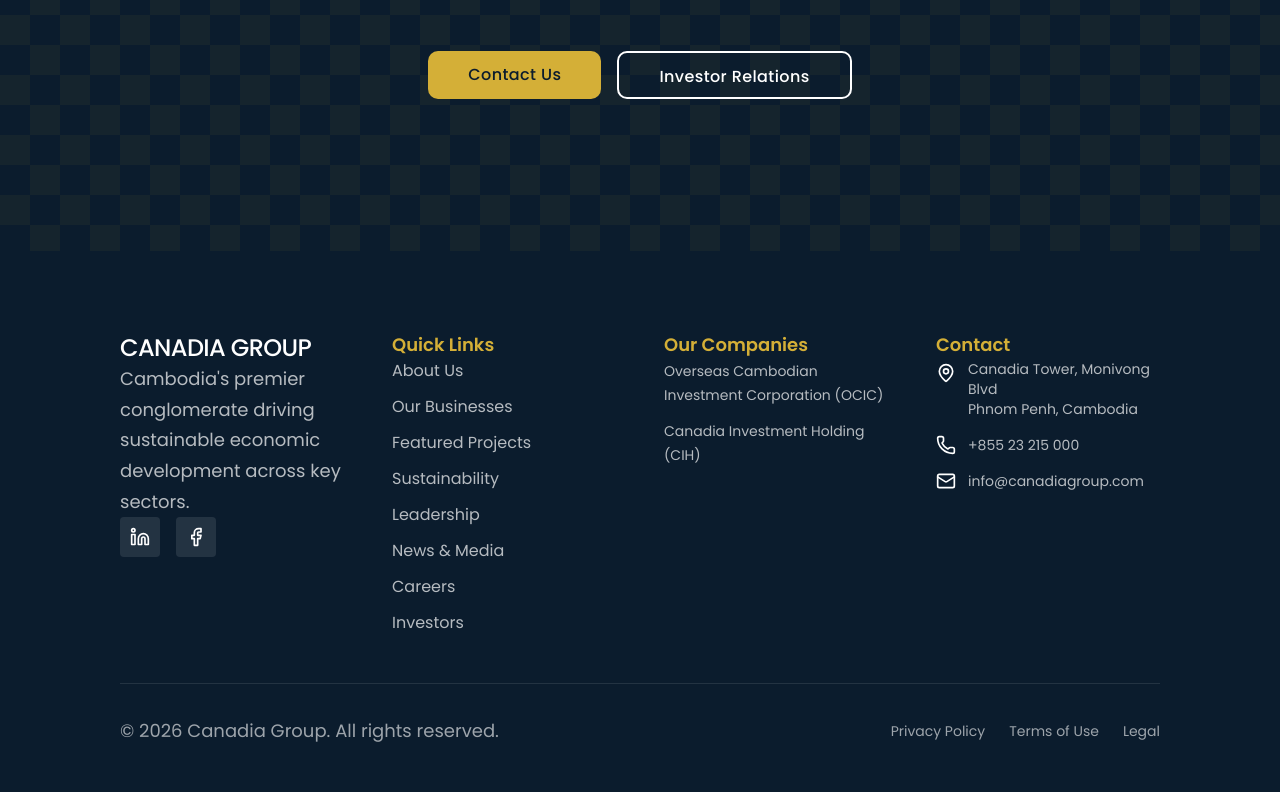
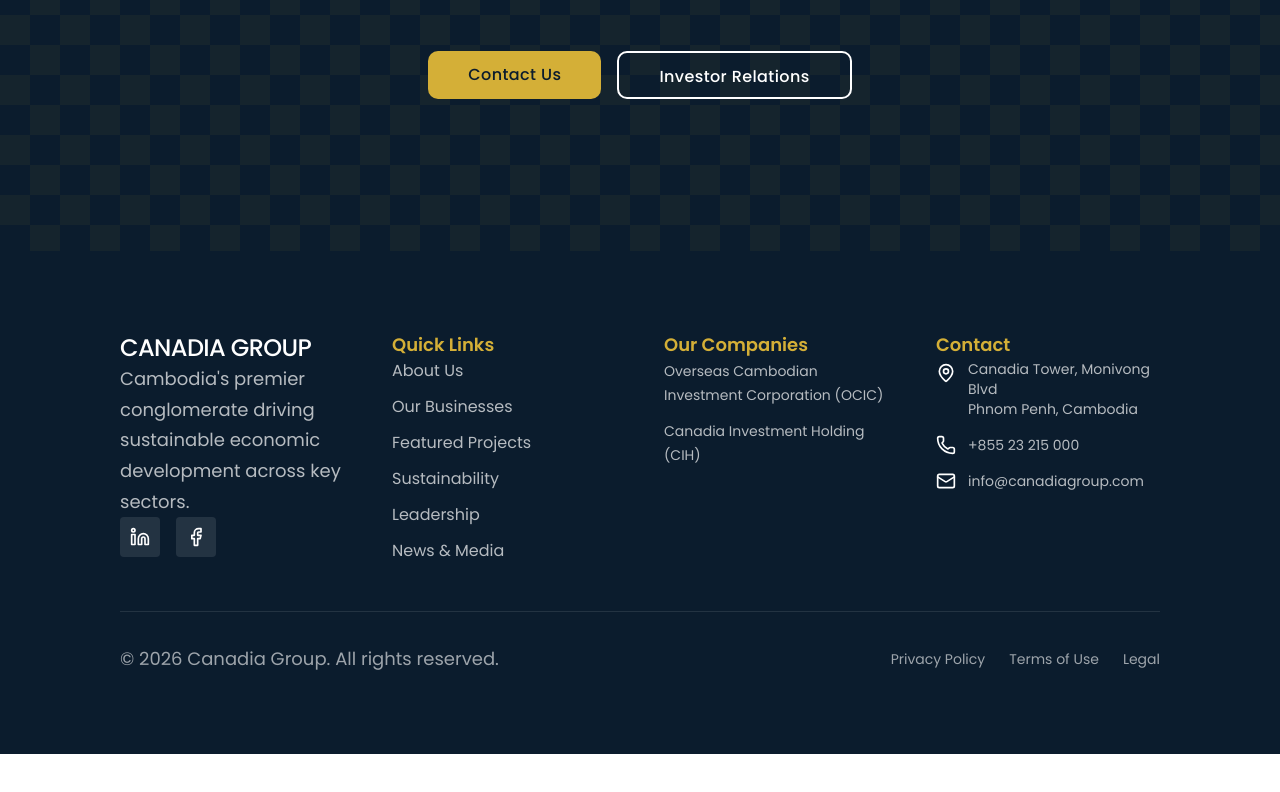
Before and after one commit to muni-the-goat/Canadia-Group-V2, a React (Vite) app: page / in a window 1280 px wide. Shown: the part 7700-8492 px from the top of the page. After the commit the page ends 8454 px from the top, so only its background shows below. Built offline with nearby package versions, Linux system fonts and the light colour scheme.

Commit message:
add hyper link for footer navbar

```diff
--- a/src/components/Footer.tsx
+++ b/src/components/Footer.tsx
@@ -2,14 +2,12 @@
 
 export function Footer() {
   const quickLinks = [
-    'About Us',
-    'Our Businesses',
-    'Featured Projects',
-    'Sustainability',
-    'Leadership',
-    'News & Media',
-    'Careers',
-    'Investors',
+    { label: 'About Us', href: '#about' },
+    { label: 'Our Businesses', href: '#businesses' },
+    { label: 'Featured Projects', href: '#projects' },
+    { label: 'Sustainability', href: '#sustainability' },
+    { label: 'Leadership', href: '#leadership' },
+    { label: 'News & Media', href: '#news' },
   ];
 
   const subsidiaries = [
@@ -33,7 +31,7 @@
               CANADIA GROUP
             </h3>
             <p className="text-white/70 leading-relaxed mb-6 text-base">
-              Cambodia's premier conglomerate driving sustainable economic development across key sectors.
+              Cambodia&apos;s premier conglomerate driving sustainable economic development across key sectors.
             </p>
             <div className="flex space-x-4">
               <a
@@ -41,6 +39,7 @@
                 target="_blank"
                 rel="noopener noreferrer"
                 className="w-10 h-10 bg-white/10 flex items-center justify-center rounded hover:bg-[#D4AF37] transition-colors duration-200"
+                aria-label="Canadia Group on LinkedIn"
               >
                 <Linkedin size={20} />
               </a>
@@ -49,6 +48,7 @@
                 target="_blank"
                 rel="noopener noreferrer"
                 className="w-10 h-10 bg-white/10 flex items-center justify-center rounded hover:bg-[#D4AF37] transition-colors duration-200"
+                aria-label="Canadia Group on Facebook"
               >
                 <Facebook size={20} />
               </a>
@@ -57,15 +57,17 @@
 
           {/* Quick Links */}
           <div>
-            <h4 className="text-lg mb-6 text-[#D4AF37] font-semibold">Quick Links</h4>
+            <h4 className="text-lg mb-6 text-[#D4AF37] font-semibold">
+              Quick Links
+            </h4>
             <ul className="space-y-3">
               {quickLinks.map((link) => (
-                <li key={link}>
+                <li key={link.href}>
                   <a
-                    href="#"
+                    href={link.href}
                     className="text-white/70 hover:text-[#D4AF37] transition-colors duration-200 text-base"
                   >
-                    {link}
+                    {link.label}
                   </a>
                 </li>
               ))}
@@ -74,7 +76,9 @@
 
           {/* Subsidiaries */}
           <div>
-            <h4 className="text-lg mb-6 text-[#D4AF37] font-semibold">Our Companies</h4>
+            <h4 className="text-lg mb-6 text-[#D4AF37] font-semibold">
+              Our Companies
+            </h4>
             <ul className="space-y-3">
               {subsidiaries.map((company) => (
                 <li key={company.name}>
@@ -98,7 +102,8 @@
               <li className="flex items-start">
                 <MapPin className="w-5 h-5 mr-3 mt-1 flex-shrink-0" />
                 <span className="text-white/70 text-sm">
-                  Canadia Tower, Monivong Blvd<br />
+                  Canadia Tower, Monivong Blvd
+                  <br />
                   Phnom Penh, Cambodia
                 </span>
               </li>
@@ -131,13 +136,22 @@
               © 2026 Canadia Group. All rights reserved.
             </p>
             <div className="flex space-x-6">
-              <a href="#" className="text-white/60 hover:text-[#D4AF37] transition-colors duration-200 text-sm">
+              <a
+                href="#"
+                className="text-white/60 hover:text-[#D4AF37] transition-colors duration-200 text-sm"
+              >
                 Privacy Policy
               </a>
-              <a href="#" className="text-white/60 hover:text-[#D4AF37] transition-colors duration-200 text-sm">
+              <a
+                href="#"
+                className="text-white/60 hover:text-[#D4AF37] transition-colors duration-200 text-sm"
+              >
                 Terms of Use
               </a>
-              <a href="#" className="text-white/60 hover:text-[#D4AF37] transition-colors duration-200 text-sm">
+              <a
+                href="#"
+                className="text-white/60 hover:text-[#D4AF37] transition-colors duration-200 text-sm"
+              >
                 Legal
               </a>
             </div>
```
Also changed, not shown: 2 other files (tests, documents, lock files or other folders).
